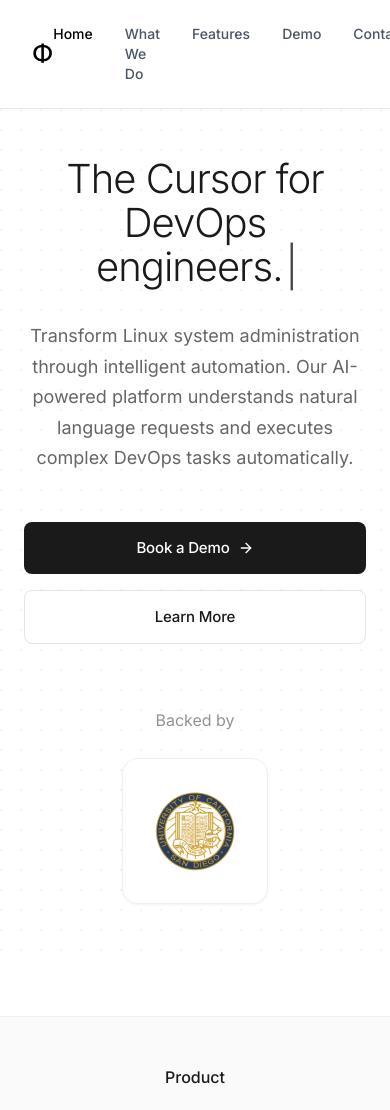
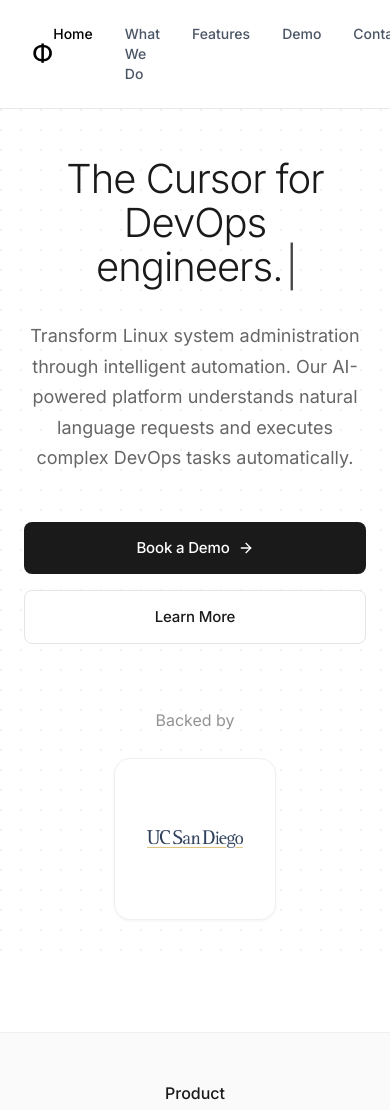
Before and after one commit to luciusscala/otium-website, a Next.js app: page / in a window 390 px wide. Shown: the top 1110 px of the page. Built offline with nearby package versions, Linux system fonts and the light colour scheme.

Commit message:
Update UCSD logo to new Wikimedia version and improve mobile responsiveness

```diff
--- a/app/page.tsx
+++ b/app/page.tsx
@@ -45,13 +45,11 @@ export default function Home() {
           <div className="text-center">
             <p className="text-body mb-6 opacity-70">Backed by</p>
             <div className="flex justify-center items-center">
-              <div className="card p-6 inline-flex items-center justify-center">
+              <div className="card p-6 sm:p-8 inline-flex items-center justify-center min-w-[120px] sm:min-w-[160px] md:min-w-[200px]">
                 <img
-                  src="/ucsd-seal.png"
+                  src="/ucsd-logo.png"
                   alt="UC San Diego"
-                  width="80"
-                  height="80"
-                  className="opacity-90"
+                  className="w-24 h-24 sm:w-28 sm:h-28 md:w-32 md:h-32 opacity-90 object-contain"
                 />
               </div>
             </div>
```
Also changed, not shown: public/ucsd-logo.png (added).
